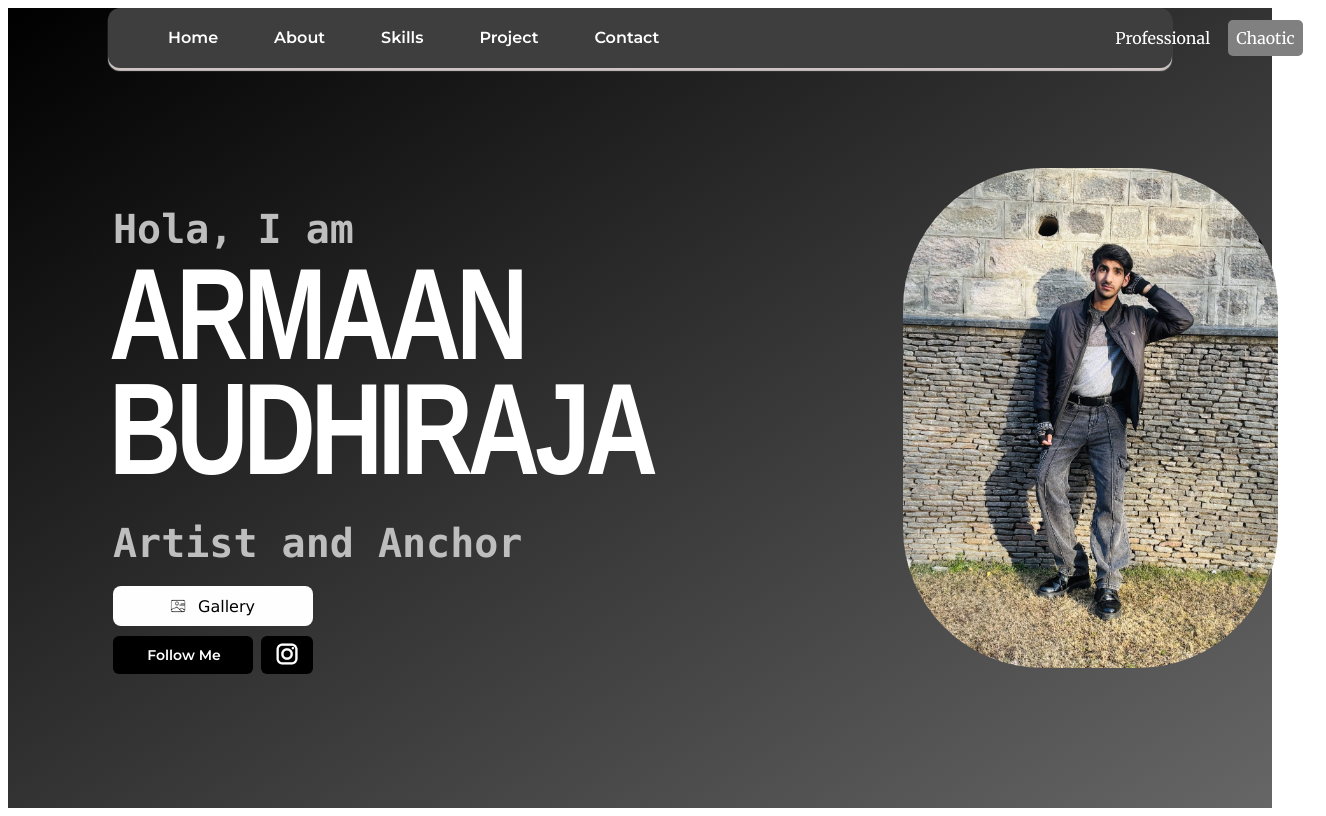
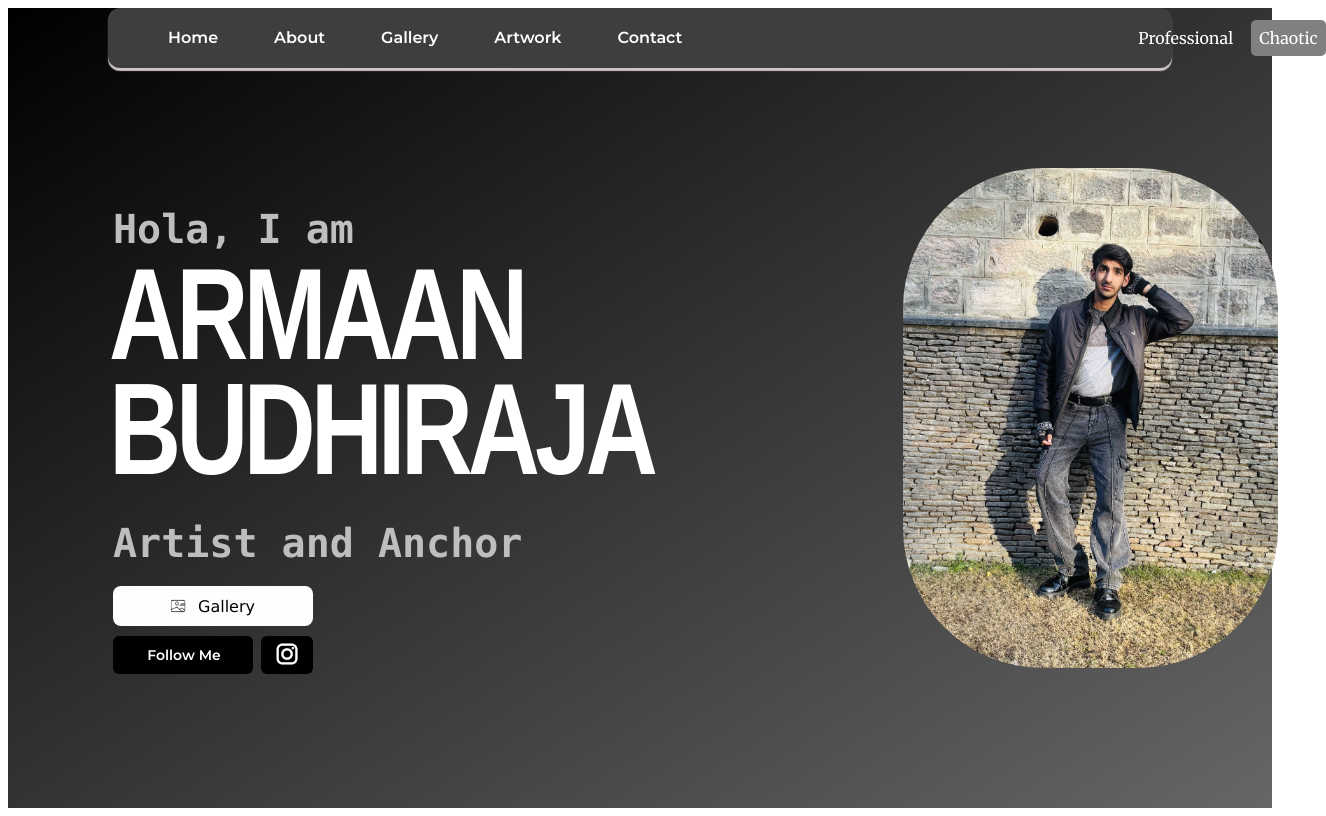
Before and after one commit to ArmaanBudhiraja/Personal-Portfoliio, a React (Vite) app: page /Home_chaos in a window 1280 px wide. Shown: the whole page, 1326 px wide, since content can reach past the window. Built offline with nearby package versions, Linux system fonts and the light colour scheme.

Commit message:
updated navbar of chaotic part

```diff
--- a/src/Home_chaos.jsx
+++ b/src/Home_chaos.jsx
@@ -12,8 +12,8 @@ function Home_chaos() {
                 <div className = "Navbar_c">
                     <a className='a_c' href="#">Home</a>
                     <a className='a_c' href="#">About</a>
-                    <a className='a_c' href="#">Skills</a>
-                    <a className='a_c' href="#">Project</a>
+                    <a className='a_c' href="#">Gallery</a>
+                    <a className='a_c' href="#">Artwork</a>
                     <a className='a_c' href="#">Contact</a>
                     <Link to="/" className='light_c'>Professional</Link>
                     <Link to ="/Home_chaos" className='dark_c'>Chaotic</Link>
```
